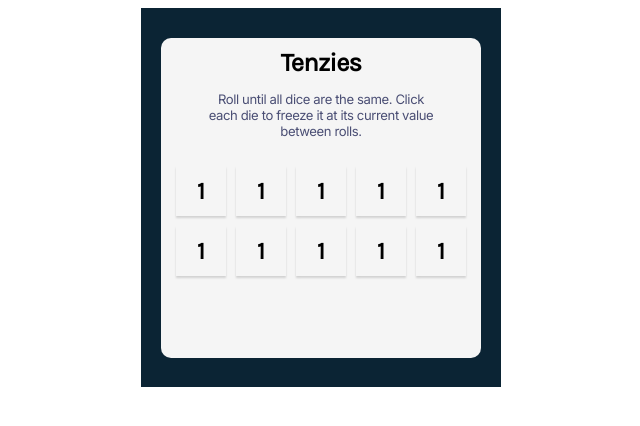
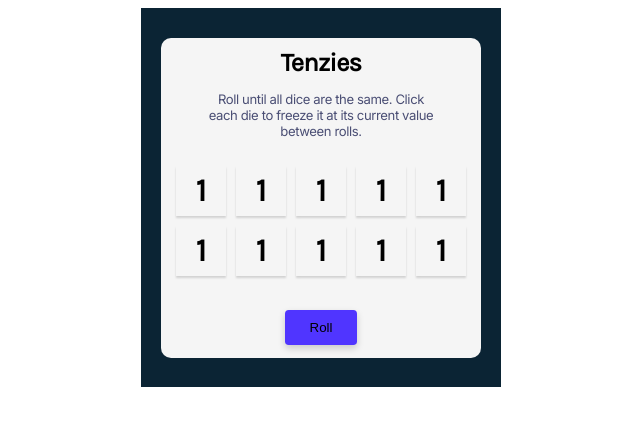
Before and after one commit to Shrikant-Wankhade/Tenzies, a React (Vite) app in the folder Tenzies/: page / in a window 1280 px wide. Shown: the top 426 px of the page, without its empty margins (319-959 px from the left). Built offline with nearby package versions, Linux system fonts and the light colour scheme.

Commit message:
added button to our app

```diff
--- a/Tenzies/src/App.jsx
+++ b/Tenzies/src/App.jsx
@@ -12,17 +12,20 @@ export default function App() {
             <div>
             </div>
             <div className="main__board__content--dice">
-                      <div className="dice--face"><h2>1</h2></div>
-                      <div className="dice--face"><h2>1</h2></div>
-                      <div className="dice--face"><h2>1</h2></div>
-                      <div className="dice--face"><h2>1</h2></div>
-                      <div className="dice--face"><h2>1</h2></div>
-                      <div className="dice--face"><h2>1</h2></div>
-                      <div className="dice--face"><h2>1</h2></div>
-                      <div className="dice--face"><h2>1</h2></div>
-                      <div className="dice--face"><h2>1</h2></div>
-                      <div className="dice--face"><h2>1</h2></div>
+                      <div className="dice--face"><h2 className="dice-num">1</h2></div>
+                      <div className="dice--face"><h2 className="dice-num">1</h2></div>
+                      <div className="dice--face"><h2 className="dice-num">1</h2></div>
+                      <div className="dice--face"><h2 className="dice-num">1</h2></div>
+                      <div className="dice--face"><h2 className="dice-num">1</h2></div>
+                      <div className="dice--face"><h2 className="dice-num">1</h2></div>
+                      <div className="dice--face"><h2 className="dice-num">1</h2></div>
+                      <div className="dice--face"><h2 className="dice-num">1</h2></div>
+                      <div className="dice--face"><h2 className="dice-num">1</h2></div>
+                      <div className="dice--face"><h2 className="dice-num" >1</h2></div>
             </div>
+            <button className='button'>
+                Roll
+            </button>
       </div>
     </div>
   )
--- a/Tenzies/src/index.css
+++ b/Tenzies/src/index.css
@@ -54,7 +54,12 @@
     height: 50px;
     width: 50px;
     box-shadow: 0px 2px 2px rgba(0, 0, 0, 0.15);
+    cursor: pointer;
 
+}
+
+.dice-num{
+    font-size: 2rem;
 }
 
 .heading{
@@ -84,3 +89,14 @@
     color: #4A4E74;
 
 }
+
+.button {
+    position: absolute;
+    top: 85%;
+    background: #5035FF;
+    box-shadow: 0px 3.2px 7.68px rgba(0, 0, 0, 0.18);
+    border-radius: 3.81277px;
+    border: none;
+    padding: 10px 25px;
+    cursor: pointer;
+}
```
